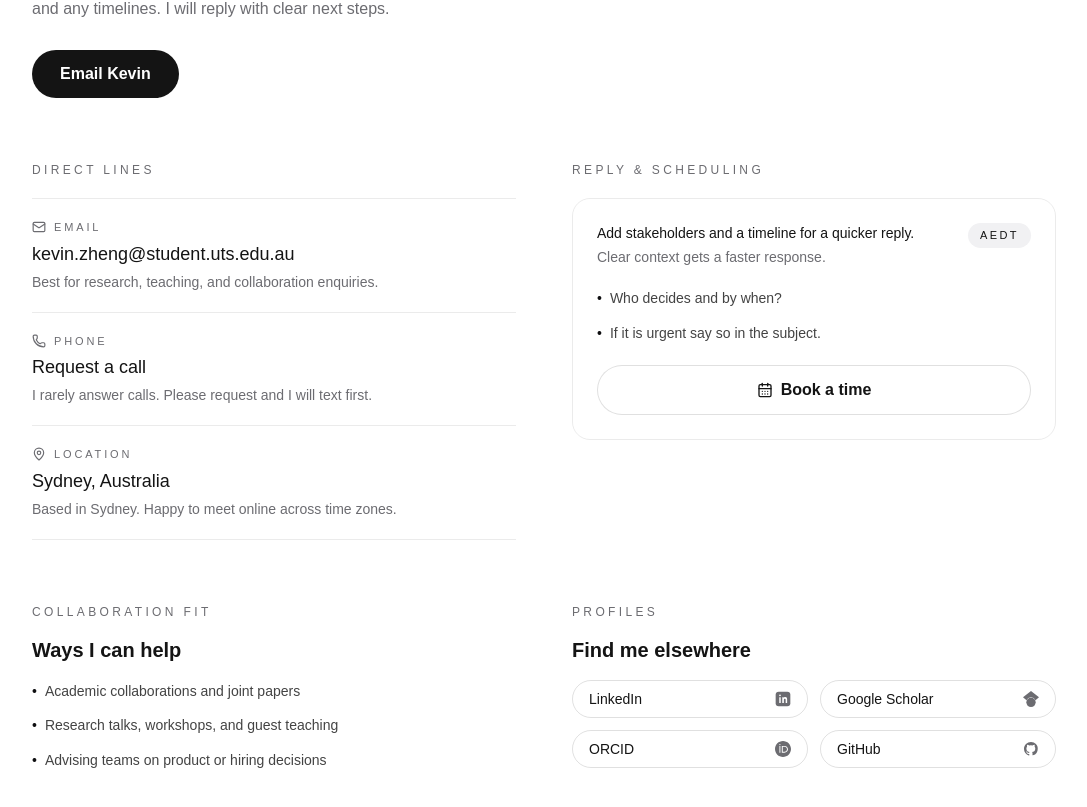
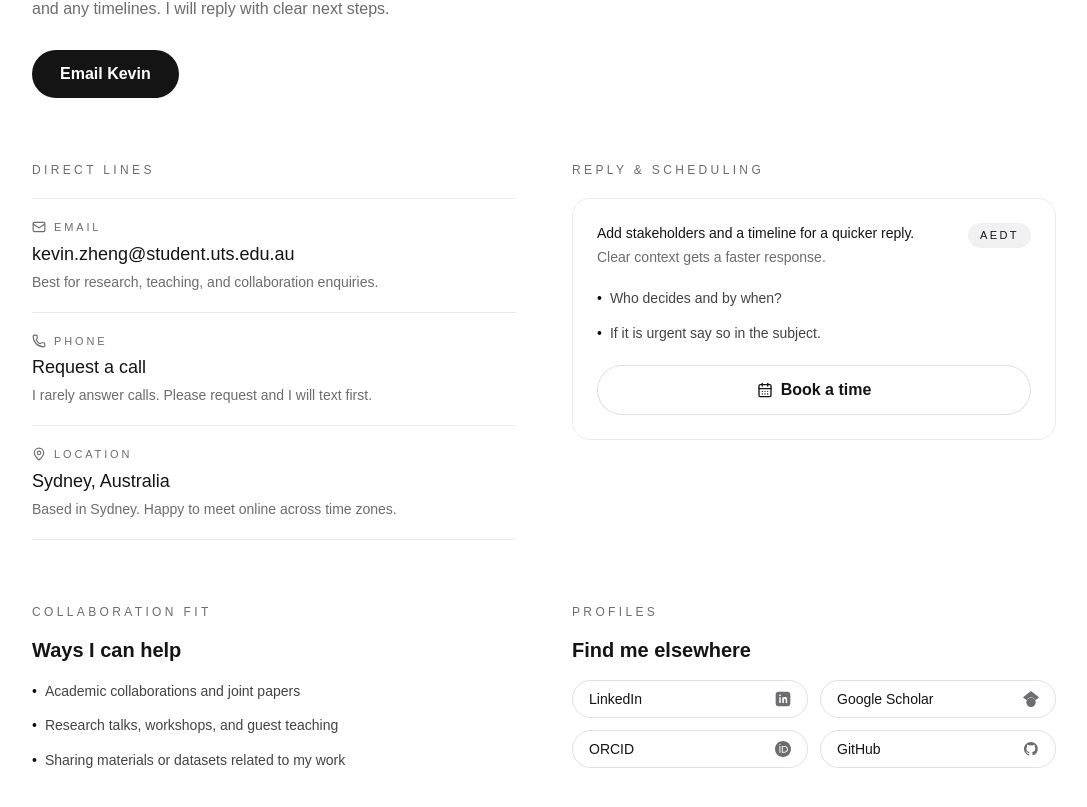
Before and after one commit to kyxzhe/kyxzhe.github.io, a Next.js app: page /contact in a window 1280 px wide. Shown: the part 299-1106 px from the top of the page, without its empty margins (96-1183 px from the left). Built offline with nearby package versions, Linux system fonts and the light colour scheme.

Commit message:
chore: refresh collaboration list

```diff
--- a/src/app/contact/page.tsx
+++ b/src/app/contact/page.tsx
@@ -18,7 +18,7 @@ const replyNotes = [
 const collaborationAreas = [
   "Academic collaborations and joint papers",
   "Research talks, workshops, and guest teaching",
-  "Advising teams on product or hiring decisions",
+  "Sharing materials or datasets related to my work",
 ];
 
 const socialLinks = [
```
